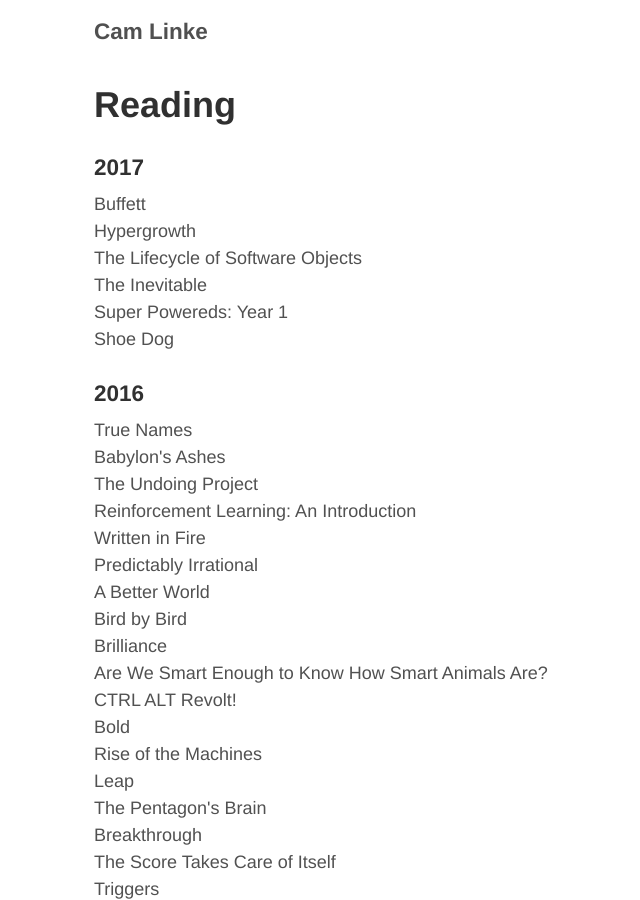
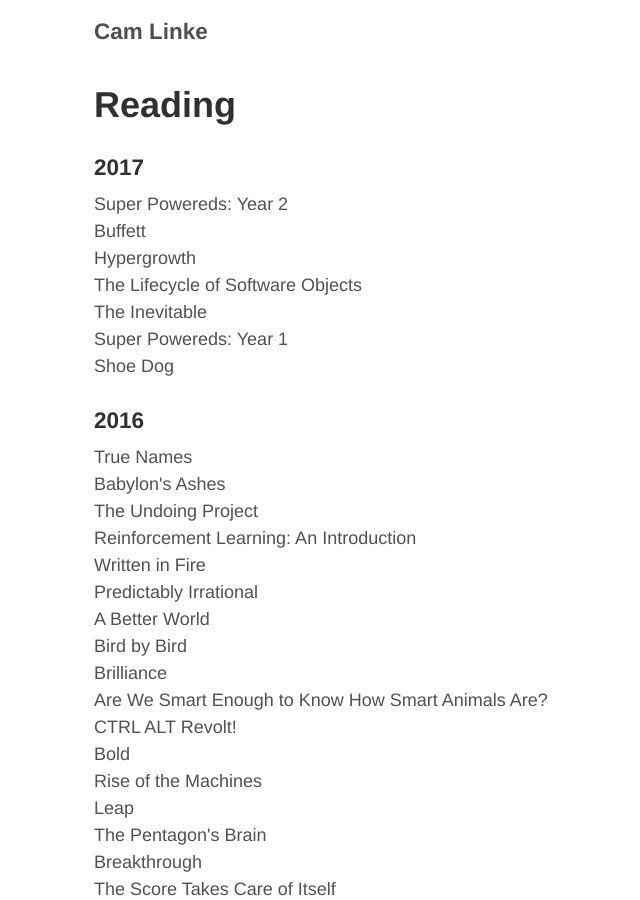
Before and after one commit to camlinke/camlinke.github.io, a Jekyll site: the page built from reading.md, in a window 1280 px wide and 900 px high. Shown: the whole window, without its empty margins (231-871 px from the left). Built offline with Jekyll 4.4.1, drawn with Linux system fonts in a browser that asks for light colours; nearby versions of some CDN libraries.

Commit message:
updated reading

```diff
--- a/reading.md
+++ b/reading.md
@@ -5,6 +5,7 @@
 
 <h3>2017</h3>
 <ul class="frontpage-list">
+    <li>Super Powereds: Year 2</li>
     <li>Buffett</li>
     <li>Hypergrowth</li>
     <li>The Lifecycle of Software Objects</li>
```
